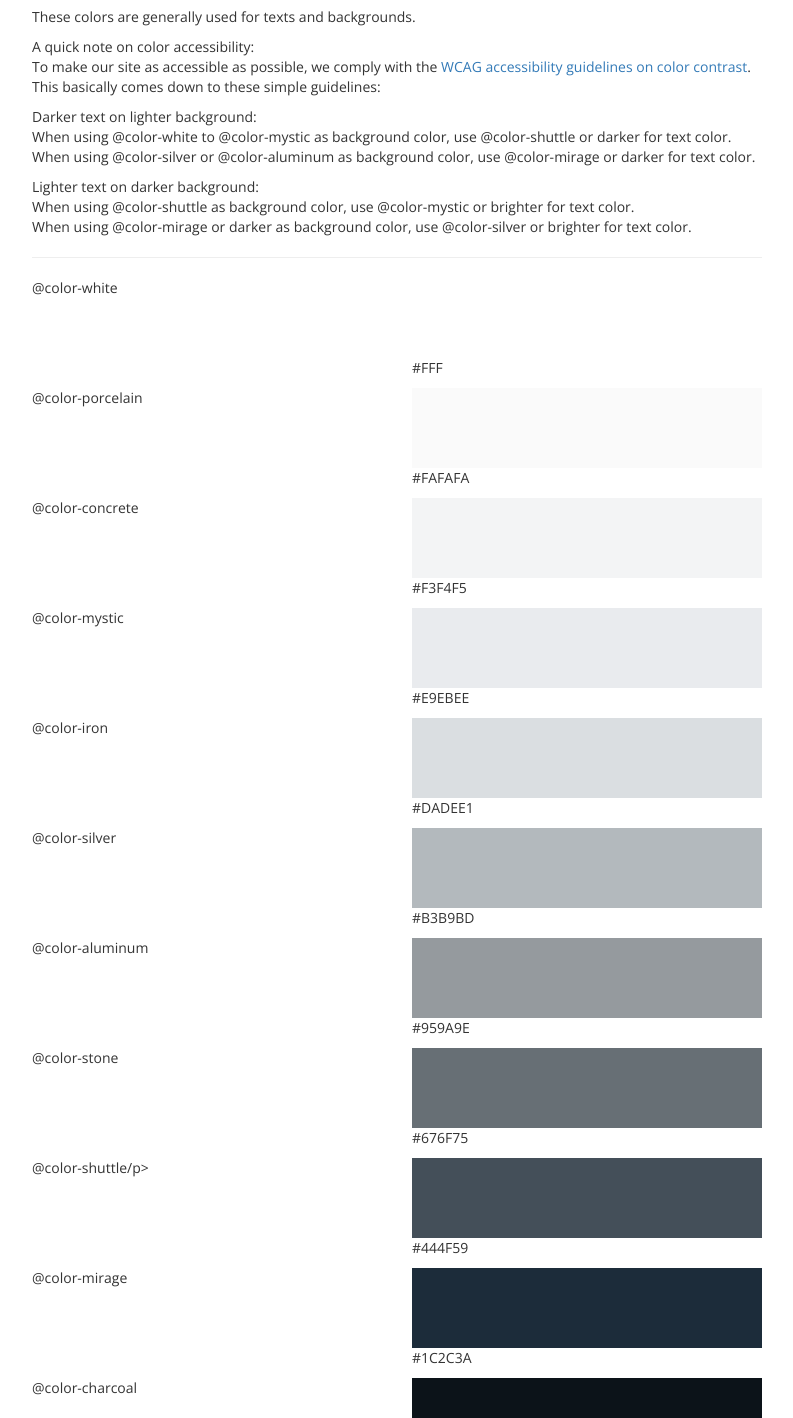
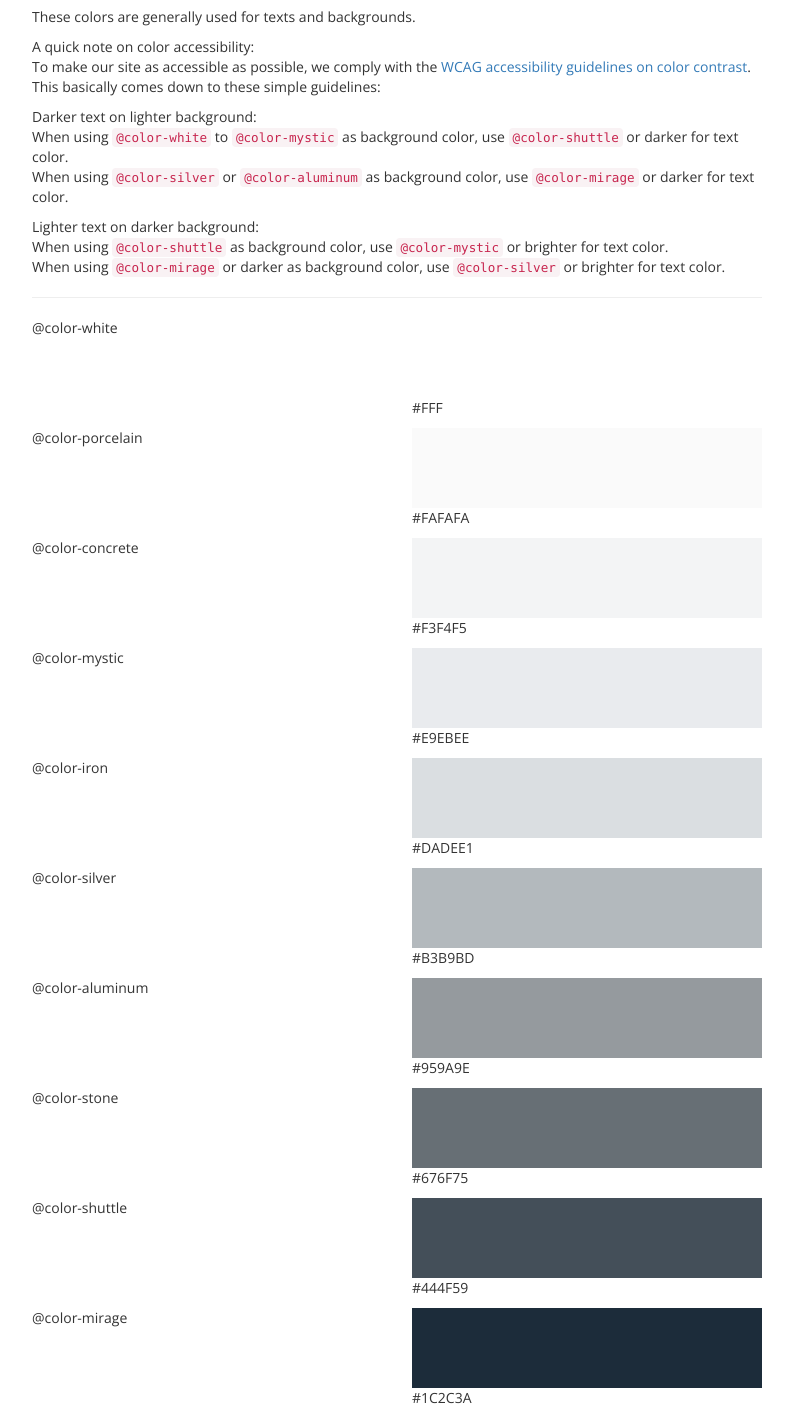
Before and after one commit to fpsg/Styleguide, a plain HTML site: page index.html in a window 1280 px wide. Shown: the part 2546-3964 px from the top of the page, without its empty margins (243-1036 px from the left). Drawn offline with nearby package versions, Linux system fonts and the light colour scheme.

Commit message:
Added code-tags for colors

```diff
--- a/index.html
+++ b/index.html
@@ -211,10 +211,10 @@
             <h4 class="f-heading">Greyscale</h4>
             <p>These colors are generally used for texts and backgrounds.</p>
             <p>A quick note on color accessibility:<br>To make our site as accessible as possible, we comply with the <a href="https://www.w3.org/TR/WCAG20/#visual-audio-contrast">WCAG accessibility guidelines on color contrast</a>. This basically comes down to these simple guidelines:</p><p>Darker text on lighter background:<br>
-            When using @color-white to @color-mystic as background color, use @color-shuttle or darker for text color.<br>When using @color-silver or @color-aluminum as background color, use @color-mirage or darker for text color.</p><p>
+            When using <code>@color-white</code> to <code>@color-mystic</code> as background color, use <code>@color-shuttle</code> or darker for text color.<br>When using <code>@color-silver</code> or <code>@color-aluminum</code> as background color, use <code>@color-mirage</code> or darker for text color.</p><p>
             Lighter text on darker background:<br>
-            When using @color-shuttle as background color, use @color-mystic or brighter for text color.<br>
-            When using @color-mirage or darker as background color, use @color-silver or brighter for text color.</p>
+            When using <code>@color-shuttle</code> as background color, use <code>@color-mystic</code> or brighter for text color.<br>
+            When using <code>@color-mirage</code> or darker as background color, use <code>@color-silver</code> or brighter for text color.</p>
             <hr>
 
             <div class="row">
@@ -300,7 +300,7 @@
 
             <div class="row">
               <div class="col-lg-6">
-                <p>@color-shuttle/p>
+                <p>@color-shuttle</p>
               </div>
               <div class="col-lg-6" style="border-color:#444F59">
                 <div class="crect" style="background-color:#444F59;"></div>
```
